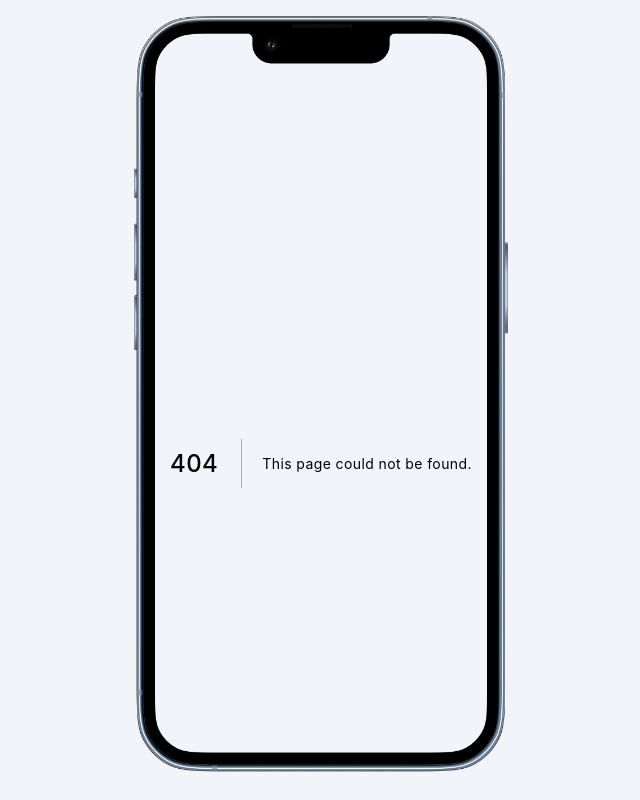
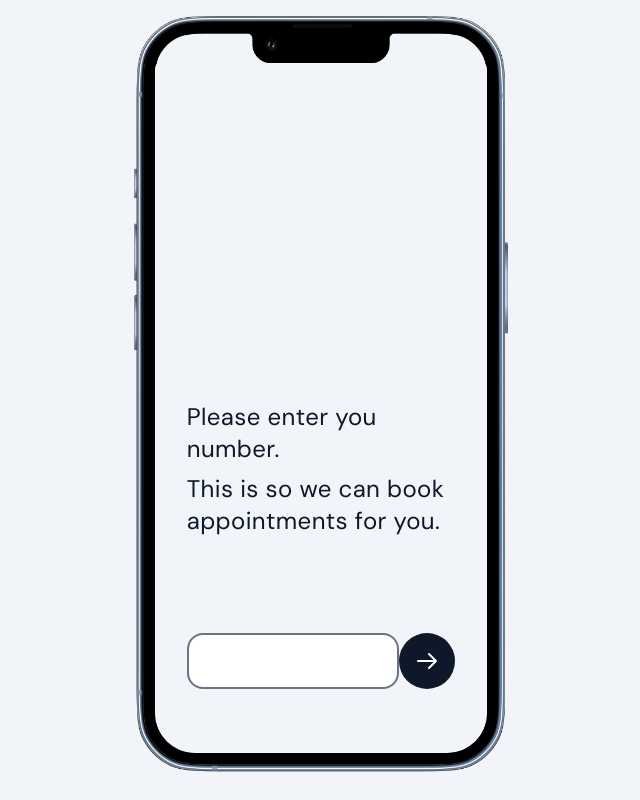
Before and after one commit to nrjdalal/pleh, a Next.js app: page /auth in a window 1280 px wide. Before the commit this address had no page. Shown: the whole page, without its empty margins (319-959 px from the left). Built offline with nearby package versions, Linux system fonts and the light colour scheme.

Commit message:
Fri Jul  8 18:44:54 IST 2022

```diff
--- /dev/null
+++ b/pages/auth.jsx
@@ -0,0 +1,38 @@
+import Link from 'next/link'
+
+const Home = () => {
+  return (
+    <div className="relative h-full w-full bg-slate-100 ">
+      <div className="absolute bottom-0 px-8 text-slate-900">
+        <h1 className="text-2xl">Please enter you number.</h1>
+
+        <h2 className="mt-2 text-2xl">This is so we can book appointments for you.</h2>
+
+        <div className="mb-16 mt-24 flex justify-between">
+          <input
+            type="text"
+            name=""
+            className="h-14 w-[212px] rounded-2xl border-2 font-mono text-3xl text-slate-700"
+          />
+
+          <Link href="/auth">
+            <button className="flex h-14 w-14 items-center justify-center rounded-full bg-slate-900 text-xl tracking-wider text-white">
+              <svg
+                xmlns="http://www.w3.org/2000/svg"
+                className="h-6 w-6"
+                fill="none"
+                viewBox="0 0 24 24"
+                stroke="currentColor"
+                strokeWidth={2}
+              >
+                <path strokeLinecap="round" strokeLinejoin="round" d="M14 5l7 7m0 0l-7 7m7-7H3" />
+              </svg>
+            </button>
+          </Link>
+        </div>
+      </div>
+    </div>
+  )
+}
+
+export default Home
--- a/pages/index.jsx
+++ b/pages/index.jsx
@@ -1,14 +1,18 @@
+import Link from 'next/link'
+
 const Home = () => {
   return (
-    <div className="relative h-full w-full bg-slate-100 px-8">
-      <div className="absolute bottom-0 text-slate-900">
+    <div className="relative h-full w-full bg-slate-100 ">
+      <div className="absolute bottom-0 px-8 text-slate-900">
         <h1 className="text-2xl">We are Pleh!</h1>
 
         <h2 className="mt-2 text-2xl">And we are going to make us better.</h2>
 
-        <button className="mb-32 mt-20 rounded-full bg-slate-900 p-4 px-20 text-xl tracking-wider text-white">
-          Let&apos;s Go
-        </button>
+        <Link href="/auth">
+          <button className="mb-16 mt-24 rounded-full bg-slate-900 p-4 px-20 text-xl tracking-wider text-white">
+            Let&apos;s Go
+          </button>
+        </Link>
       </div>
     </div>
   )
```
